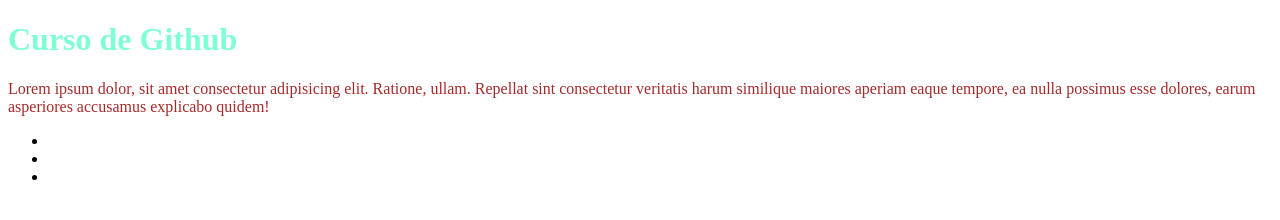
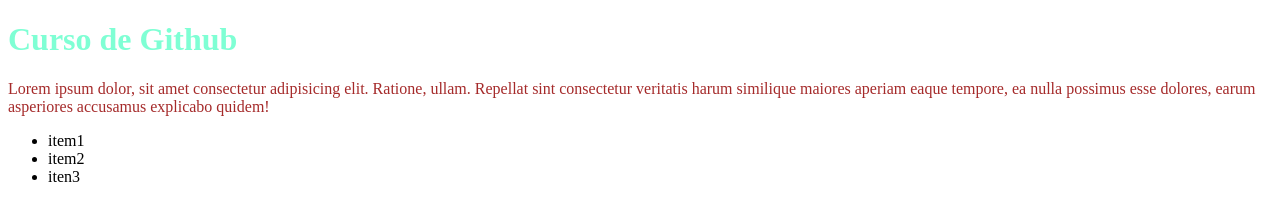
Before and after one commit to Ruthbettyna/comision32275, a plain HTML site: page index.html in a window 1280 px wide. Drawn offline with Linux system fonts and the light colour scheme.

Commit message:
Update index.html

```diff
--- a/index.html
+++ b/index.html
@@ -12,9 +12,9 @@
     <p>Lorem ipsum dolor, sit amet consectetur adipisicing elit. Ratione, ullam. Repellat sint consectetur veritatis harum similique maiores aperiam eaque tempore, ea nulla possimus esse dolores, earum asperiores accusamus explicabo quidem!</p>
     <div>
         <ul>
-            <li><a href=""></a></li>
-            <li><a href=""></a></li>
-            <li><a href=""></a></li>
+            <li><a href=""></a>item1</li>
+            <li><a href=""></a>item2</li>
+            <li><a href=""></a>iten3</li>
         </ul>
     </div>
 </body>
```
